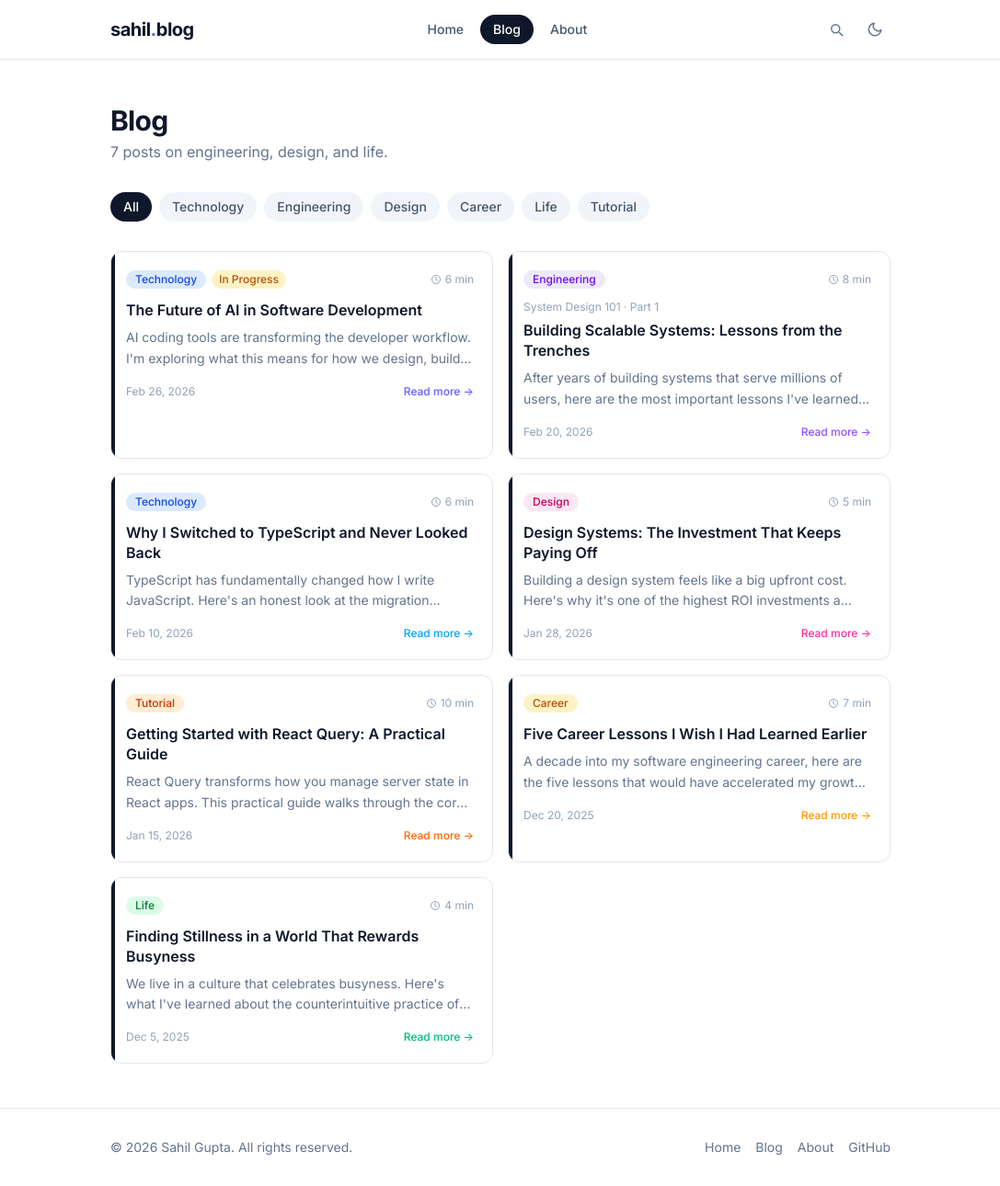
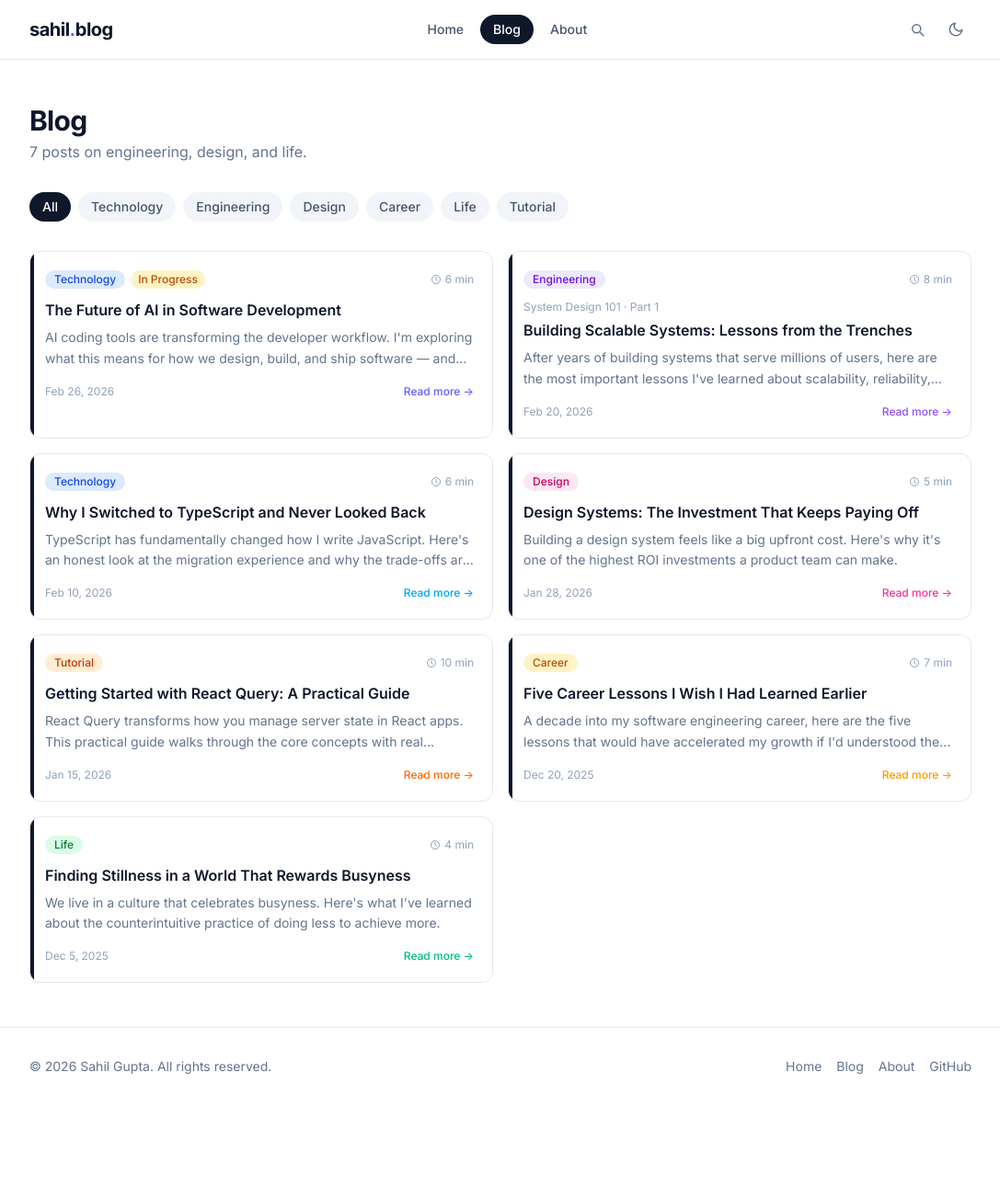
Before and after one commit to the-stranded-alien/Blogs, a React (Vite) app: page /blog in a window 1280 px wide. Shown: the whole page at 92% size, without its empty margins (96-1183 px from the left). After the commit the page ends 1202 px from the top, so only its background shows below. Built offline with nearby package versions, Linux system fonts and the light colour scheme.

Commit message:
Use 80% width layout across all pages and components
Replace max-w-4xl with w-[80%] mx-auto on every page and in
Navbar/Footer, giving consistent 10% margins on each side.

Co-Authored-By: Claude Sonnet 4.6 <noreply@anthropic.com>

```diff
--- a/src/components/Footer.tsx
+++ b/src/components/Footer.tsx
@@ -5,7 +5,7 @@ export default function Footer() {
 
   return (
     <footer className="border-t border-slate-200 dark:border-slate-800 mt-auto">
-      <div className="max-w-4xl mx-auto px-4 sm:px-6 py-8 flex flex-col sm:flex-row items-center justify-between gap-4">
+      <div className="w-[80%] mx-auto py-8 flex flex-col sm:flex-row items-center justify-between gap-4">
         <div className="text-sm text-slate-500 dark:text-slate-500">
           © {year} Sahil Gupta. All rights reserved.
         </div>
--- a/src/components/Navbar.tsx
+++ b/src/components/Navbar.tsx
@@ -26,7 +26,7 @@ export default function Navbar() {
 
   return (
     <header className="sticky top-0 z-50 bg-white/80 dark:bg-slate-950/80 backdrop-blur-md border-b border-slate-200 dark:border-slate-800">
-      <nav className="max-w-4xl mx-auto px-4 sm:px-6 h-16 flex items-center justify-between gap-4">
+      <nav className="w-[80%] mx-auto h-16 flex items-center justify-between gap-4">
         {/* Logo */}
         <Link
           to="/"
--- a/src/pages/About.tsx
+++ b/src/pages/About.tsx
@@ -2,7 +2,7 @@ import { Link } from 'react-router-dom';
 
 export default function About() {
   return (
-    <div className="max-w-4xl mx-auto px-4 sm:px-6 py-12">
+    <div className="w-[80%] mx-auto py-12">
       <div className="max-w-2xl mx-auto space-y-12">
         {/* Profile */}
         <section className="flex flex-col sm:flex-row gap-6 items-start">
--- a/src/pages/Blog.tsx
+++ b/src/pages/Blog.tsx
@@ -48,7 +48,7 @@ export default function Blog() {
   };
 
   return (
-    <div className="max-w-4xl mx-auto px-4 sm:px-6 py-12 space-y-8">
+    <div className="w-[80%] mx-auto py-12 space-y-8">
       {/* Header */}
       <div className="space-y-1">
         <h1 className="text-3xl font-bold text-slate-900 dark:text-white tracking-tight">
--- a/src/pages/Home.tsx
+++ b/src/pages/Home.tsx
@@ -7,7 +7,7 @@ export default function Home() {
   const recent = getRecentPosts(6);
 
   return (
-    <div className="max-w-4xl mx-auto px-4 sm:px-6 py-12 space-y-16">
+    <div className="w-[80%] mx-auto py-12 space-y-16">
       {/* Hero */}
       <section className="space-y-5 pt-4">
         <div className="inline-flex items-center gap-2 bg-slate-100 dark:bg-slate-800 text-slate-600 dark:text-slate-400 px-3 py-1 rounded-full text-xs font-medium tracking-wide">
--- a/src/pages/NotFound.tsx
+++ b/src/pages/NotFound.tsx
@@ -2,7 +2,7 @@ import { Link } from 'react-router-dom';
 
 export default function NotFound() {
   return (
-    <div className="max-w-4xl mx-auto px-4 sm:px-6 py-20 text-center space-y-6">
+    <div className="w-[80%] mx-auto py-20 text-center space-y-6">
       <div className="text-7xl font-black text-slate-200 dark:text-slate-800 select-none">
         404
       </div>
--- a/src/pages/Post.tsx
+++ b/src/pages/Post.tsx
@@ -53,7 +53,7 @@ export default function Post() {
     .slice(0, 2);
 
   return (
-    <div className="max-w-4xl mx-auto px-4 sm:px-6 py-12">
+    <div className="w-[80%] mx-auto py-12">
       {/* Breadcrumb */}
       <nav className="flex items-center gap-2 text-sm text-slate-500 dark:text-slate-400 mb-8">
         <Link to="/" className="hover:text-slate-900 dark:hover:text-white transition-colors">
```
